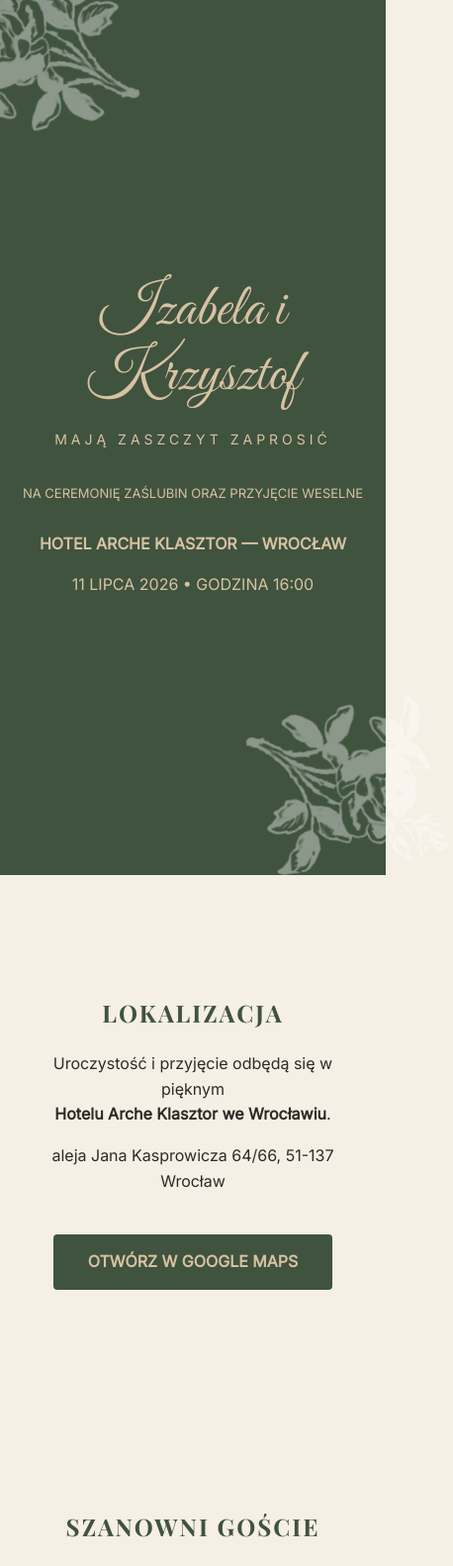
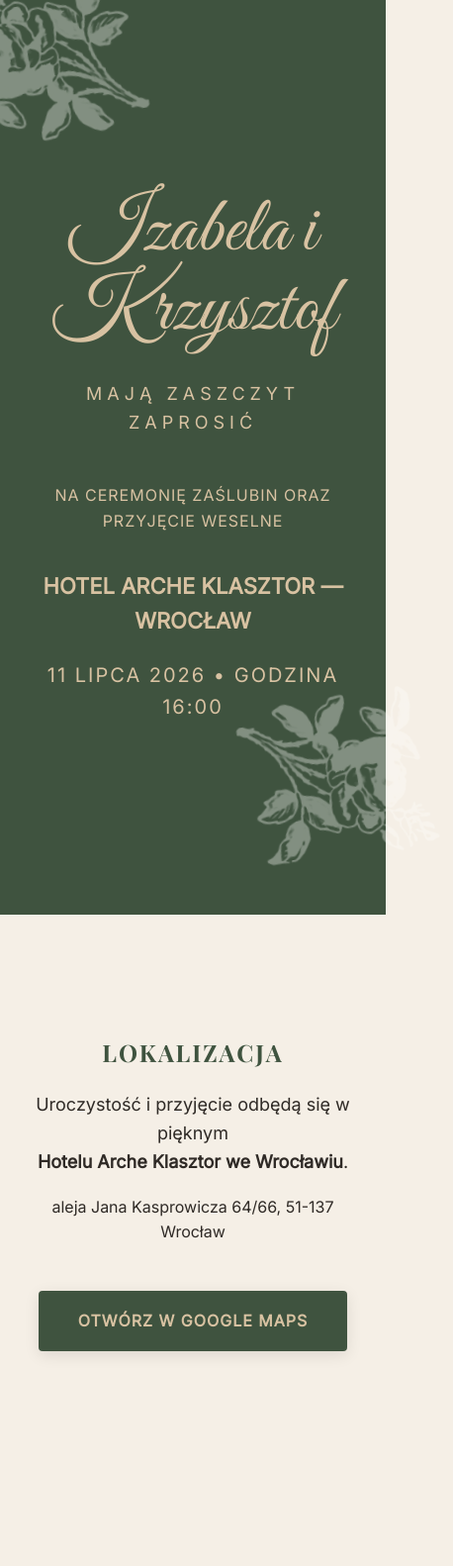
Before and after one commit to siejka/Zaproszenie, a plain HTML site: page index.html in a window 390 px wide. Shown: the top 1582 px of the page at 99% size, 458 px wide, since content can reach past the window. Drawn offline with nearby package versions, Linux system fonts and the light colour scheme.

Commit message:
Update 3 index.html

```diff
--- a/index.html
+++ b/index.html
@@ -22,7 +22,7 @@
             overflow-x: hidden;
         }
 
-        /* --- STAŁE RÓŻE W ROGACH --- */
+        /* --- SUBTELNE RÓŻE (STALE W ROGACH) --- */
         .flower {
             position: fixed;
             width: 320px;
@@ -32,22 +32,17 @@
             background-repeat: no-repeat;
             pointer-events: none;
             z-index: 100;
-            transition: filter 0.5s ease, opacity 0.5s ease;
+            transition: filter 0.6s ease, opacity 0.6s ease;
         }
 
-        .tl { top: -50px; left: -70px; transform: rotate(-10deg); }
-        .br { bottom: -50px; right: -70px; transform: rotate(170deg); }
+        .tl { top: -60px; left: -80px; transform: rotate(-10deg); }
+        .br { bottom: -60px; right: -80px; transform: rotate(170deg); }
 
-        /* Styl domyślny (Jasne róże na zielone tło) */
-        .flower.light {
-            filter: brightness(0) invert(1) sepia(0.2) opacity(0.4);
-        }
+        /* Kolory róż sterowane klasami (przełączane skryptem) */
+        .flower.light { filter: brightness(0) invert(1) sepia(0.2) opacity(0.35); }
+        .flower.dark { filter: grayscale(1) sepia(1) hue-rotate(80deg) saturate(0.6) brightness(0.4) opacity(0.3); }
 
-        /* Styl po przewinięciu (Ciemne róże na jasne tło) */
-        .flower.dark {
-            filter: grayscale(1) sepia(1) hue-rotate(80deg) saturate(0.6) brightness(0.4) opacity(0.35);
-        }
-
+        /* --- SEKCJA POWITALNA (POWIĘKSZONE NAPISY) --- */
         .hero {
             background: var(--green);
             color: var(--gold);
@@ -57,12 +52,42 @@
             justify-content: center;
             align-items: center;
             text-align: center;
-            padding: 20px;
+            padding: 40px 20px;
             position: relative;
         }
 
-        .names { font-family: 'Great Vibes', cursive; font-size: clamp(60px, 15vw, 110px); margin: 0; line-height: 1.1; }
+        .names {
+            font-family: 'Great Vibes', cursive;
+            font-size: clamp(80px, 20vw, 130px); /* Jeszcze większe imiona */
+            margin: 0;
+            line-height: 1;
+        }
 
+        .invitation-text {
+            letter-spacing: 5px;
+            font-size: 18px; /* Powiększone */
+            text-transform: uppercase;
+            margin: 30px 0;
+        }
+
+        .hero p {
+            text-transform: uppercase;
+            font-size: 16px; /* Powiększone */
+            letter-spacing: 1px;
+        }
+
+        .hero .venue {
+            font-size: 22px; /* Powiększone */
+            margin: 20px 0;
+            font-weight: bold;
+        }
+
+        .hero .date {
+            font-size: 20px; /* Powiększone */
+            letter-spacing: 2px;
+        }
+
+        /* --- TREŚĆ --- */
         section {
             max-width: 800px;
             margin: auto;
@@ -72,49 +97,56 @@
 
         .poem-box {
             font-style: italic;
-            background: rgba(216, 194, 162, 0.2);
+            background: rgba(216, 194, 162, 0.15);
             padding: 40px;
             border: 1px solid var(--gold);
             margin: 40px 0;
+            font-size: 18px;
         }
 
-        /* --- POPRAWKA ODSTĘPU BLACK TIE --- */
+        /* --- NAPRAWA ODSTĘPU BLACK TIE --- */
         .style-section {
-            margin-top: 60px; /* Większy odstęp od wierszyka */
-            padding-bottom: 20px;
+            margin-top: 80px; /* Wyraźny odstęp od wierszyka */
+            display: flex;
+            flex-direction: column;
+            align-items: center;
         }
 
         .fancy-style {
             font-family: 'Great Vibes', cursive;
-            font-size: clamp(55px, 12vw, 85px);
+            font-size: clamp(65px, 15vw, 95px);
             color: var(--green);
             display: block;
-            margin-top: 30px; /* Black Tie niżej od napisu pomocniczego */
-            line-height: 1;
+            margin-top: 40px; /* Black Tie znacznie niżej od napisu pomocniczego */
+            line-height: 0.8;
         }
 
         .maps-btn {
             display: inline-block;
-            margin-top: 25px;
-            padding: 15px 35px;
+            margin-top: 30px;
+            padding: 18px 40px;
             background: var(--green);
             color: var(--gold);
             text-decoration: none;
             border-radius: 4px;
             font-weight: bold;
             text-transform: uppercase;
+            letter-spacing: 1px;
+            box-shadow: 0 4px 15px rgba(0,0,0,0.1);
         }
 
-        .timer-grid { display: flex; justify-content: center; gap: 15px; margin-top: 30px; }
-        .timer-unit { background: white; padding: 15px; border-radius: 8px; min-width: 70px; box-shadow: 0 4px 10px rgba(0,0,0,0.05); }
-        .t-num { display: block; font-size: 32px; font-weight: bold; color: var(--green); }
+        .timer-grid { display: flex; justify-content: center; gap: 15px; margin-top: 40px; }
+        .timer-unit { background: white; padding: 20px; border-radius: 8px; min-width: 80px; box-shadow: 0 4px 15px rgba(0,0,0,0.05); }
+        .t-num { display: block; font-size: 36px; font-weight: bold; color: var(--green); }
 
-        form { max-width: 450px; margin: 40px auto; background: white; padding: 35px; border-radius: 12px; text-align: left; box-shadow: 0 10px 30px rgba(0,0,0,0.05); }
-        input, select, textarea { width: 100%; padding: 12px; margin: 10px 0 20px 0; border: 1px solid #ddd; border-radius: 4px; box-sizing: border-box; }
-        .btn { background: var(--green); color: var(--gold); border: none; width: 100%; padding: 18px; cursor: pointer; font-weight: bold; text-transform: uppercase; }
+        form { max-width: 450px; margin: 40px auto; background: white; padding: 40px; border-radius: 12px; text-align: left; box-shadow: 0 10px 40px rgba(0,0,0,0.08); }
+        input, select, textarea { width: 100%; padding: 14px; margin: 10px 0 25px 0; border: 1px solid #ddd; border-radius: 4px; box-sizing: border-box; font-family: inherit; }
+        .btn { background: var(--green); color: var(--gold); border: none; width: 100%; padding: 20px; cursor: pointer; font-weight: bold; text-transform: uppercase; font-size: 16px; }
 
         @media (max-width: 600px) {
             .flower { width: 220px; height: 220px; }
+            .tl { top: -40px; left: -60px; }
+            .br { bottom: -40px; right: -60px; }
         }
     </style>
 </head>
@@ -123,19 +155,19 @@
     <div id="flower-tl" class="flower tl light"></div>
     <div id="flower-br" class="flower br light"></div>
 
-    <div class="hero" id="hero">
+    <div class="hero" id="hero-trigger">
         <div class="names">Izabela i Krzysztof</div>
-        <div style="letter-spacing: 4px; font-size: 14px; text-transform: uppercase; margin: 20px 0;">MAJĄ ZASZCZYT ZAPROSIĆ</div>
-        <p style="text-transform: uppercase; font-size: 13px;">Na ceremonię zaślubin oraz przyjęcie weselne</p>
-        <div style="margin: 15px 0;"><strong>HOTEL ARCHE KLASZTOR — WROCŁAW</strong></div>
-        <div>11 LIPCA 2026 • GODZINA 16:00</div>
+        <div class="invitation-text">MAJĄ ZASZCZYT ZAPROSIĆ</div>
+        <p>Na ceremonię zaślubin oraz przyjęcie weselne</p>
+        <div class="venue">HOTEL ARCHE KLASZTOR — WROCŁAW</div>
+        <div class="date">11 LIPCA 2026 • GODZINA 16:00</div>
     </div>
 
     <section>
         <h2 style="font-family: 'Playfair Display', serif; color: var(--green); text-transform: uppercase; letter-spacing: 2px;">Lokalizacja</h2>
-        <p>Uroczystość i przyjęcie odbędą się w pięknym<br><strong>Hotelu Arche Klasztor we Wrocławiu</strong>.</p>
+        <p style="font-size: 18px;">Uroczystość i przyjęcie odbędą się w pięknym<br><strong>Hotelu Arche Klasztor we Wrocławiu</strong>.</p>
         <p>aleja Jana Kasprowicza 64/66, 51-137 Wrocław</p>
-        <a href="https://maps.app.goo.gl/3A7L6N3JbK7Z6Y5u7" target="_blank" class="maps-btn">Otwórz w Google Maps</a>
+        <a href="https://www.google.com/maps/dir/?api=1&destination=Arche+Klasztor+Wrocław+Kasprowicza+64" target="_blank" class="maps-btn">Otwórz w Google Maps</a>
     </section>
 
     <section>
@@ -148,7 +180,7 @@
         </div>
 
         <div class="style-section">
-            <p style="margin-bottom: 0;">Będziemy wdzięczni za zachowanie stylu:</p>
+            <p style="font-size: 18px; margin-bottom: 0;">Będziemy wdzięczni za zachowanie stylu:</p>
             <span class="fancy-style">Black Tie</span>
         </div>
     </section>
@@ -179,7 +211,7 @@
     </section>
 
     <script>
-        // --- TIMER ---
+        // TIMER
         const weddingDate = new Date("July 11, 2026 16:00:00").getTime();
         function updateTimer() {
             const now = new Date().getTime();
@@ -195,23 +227,18 @@
         setInterval(updateTimer, 1000);
         updateTimer();
 
-        // --- DYNAMICZNA ZMIANA KOLORU RÓŻ ---
+        // INTELIGENTNA ZMIANA KOLORU RÓŻ
         const flowers = [document.getElementById('flower-tl'), document.getElementById('flower-br')];
-        const heroSection = document.getElementById('hero');
+        const hero = document.getElementById('hero-trigger');
 
         window.addEventListener('scroll', () => {
-            const heroBottom = heroSection.getBoundingClientRect().bottom;
-
-            flowers.forEach(flower => {
-                // Jeśli dolna granica zielonego tła jest wyżej niż środek ekranu, zmień róże na ciemne
-                if (heroBottom < 150) {
-                    flower.classList.remove('light');
-                    flower.classList.add('dark');
-                } else {
-                    flower.classList.remove('dark');
-                    flower.classList.add('light');
-                }
-            });
+            const heroRect = hero.getBoundingClientRect();
+            // Jeśli dolna krawędź hero minęła środek ekranu (mniej niż 300px od góry)
+            if (heroRect.bottom < 300) {
+                flowers.forEach(f => { f.classList.remove('light'); f.classList.add('dark'); });
+            } else {
+                flowers.forEach(f => { f.classList.remove('dark'); f.classList.add('light'); });
+            }
         });
     </script>
 </body>
```
